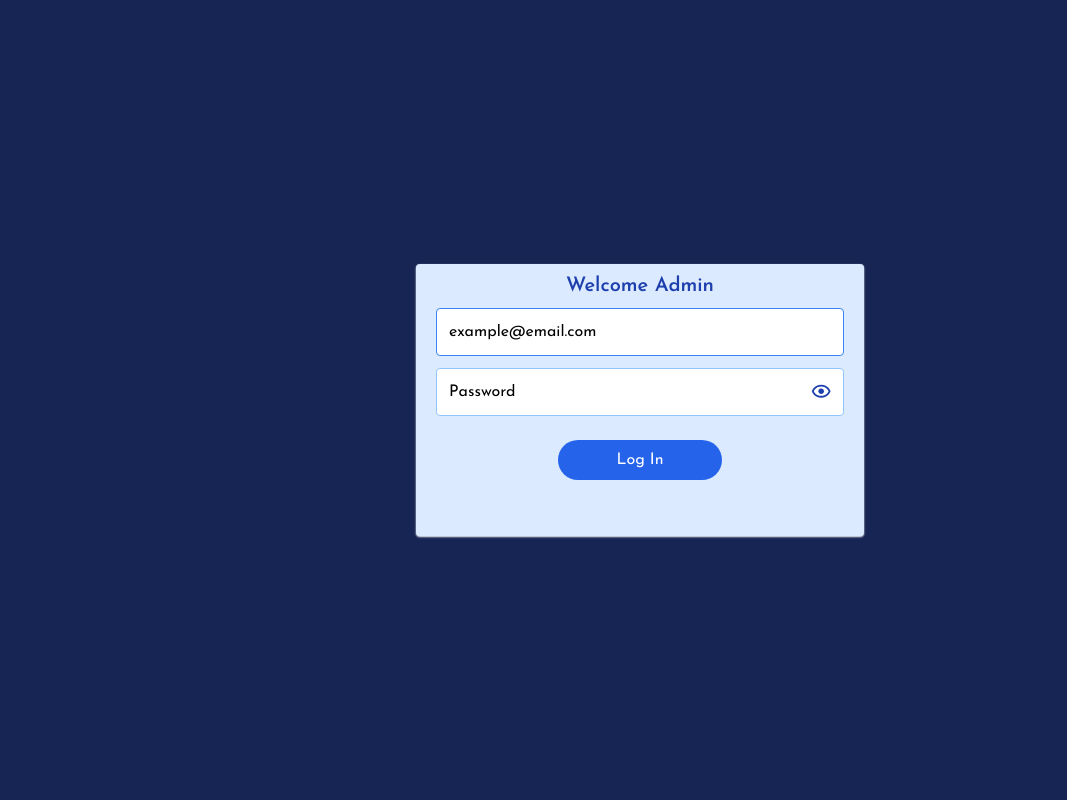
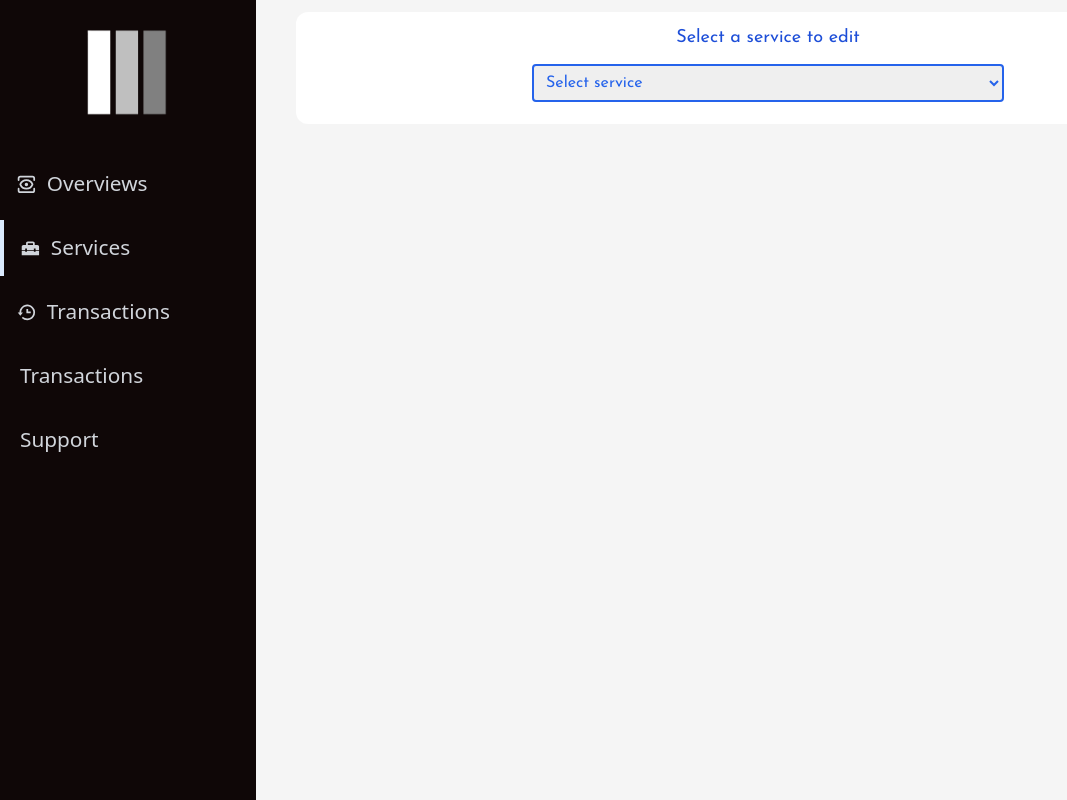
Before and after one commit to Lord-Tender/Bank-App-VTU-System-, a React (Vite) app in the folder front end/: page /admin/service in a window 1280 px wide. Before the commit this address led to /admin/login. Shown: the whole page, without its empty margins (0-1067 px from the left). Built offline with nearby package versions, Linux system fonts and the light colour scheme; no server answers.

Commit message:
Service select added

```diff
--- a/front end/src/Pages/AdminService.jsx
+++ b/front end/src/Pages/AdminService.jsx
@@ -23,7 +23,7 @@ const AdminService = () => {
             }).then((res) => {
             })
                 .catch((err) => {
-                    navigate("/admin/login")
+                    // navigate("/admin/login")
                 })
         }
         userAuth()
@@ -40,6 +40,18 @@ const AdminService = () => {
 
                 <div className='sm:w-[100%] w-[80%] px-[2.5em] sm:px-[1em] h-screen pb-10' style={{ backgroundColor: "whitesmoke", fontFamily: '"Josefin Sans", sans-serif' }}>
 
+                    {/* Select Service */}
+                    <div className='w-full bg-white h-28 my-3 rounded-xl'>
+                        <h2 className='text-center text-lg pt-3 text-blue-700'>Select a service to edit</h2>
+                        <div className='flex justify-center mt-3 '>
+                            <select name="" id="service" className='border-2 border-blue-600 rounded p-2 w-[50%]  text-blue-600 focus:outline-none'>
+                                <option value="null" className=''>Select service</option>
+                                <option value="airtime">Airtime</option>
+                                <option value="data">Data</option>
+                            </select>
+
+                        </div>
+                    </div>
                 </div>
             </section>
         </>
--- a/front end/src/Pages/AdminTransac.jsx
+++ b/front end/src/Pages/AdminTransac.jsx
@@ -24,7 +24,7 @@ const AdminTransac = () => {
             }).then((res) => {
             })
                 .catch((err) => {
-                    // navigate("/admin/login")
+                    navigate("/admin/login")
                 })
         }
         userAuth()
@@ -46,15 +46,12 @@ const AdminTransac = () => {
             let url = 'http://localhost:5000/admin/transaction/get_one'
             axios.post(url, { transactionId })
                 .then((res) => {
-                    console.log(res);
                     setresult(res.data.transactionDetail)
                     settransacType(res.data.transactionType)
                     document.getElementById('loader').style.display = 'none';
                     document.getElementById('buttonText').style.display = 'block';
                 })
                 .catch((err) => {
-                    toast.error("An error occurred")
-                    console.log(err);
                     setresult("")
                     document.getElementById('loader').style.display = 'none';
                     document.getElementById('buttonText').style.display = 'block';
@@ -67,16 +64,13 @@ const AdminTransac = () => {
         document.getElementById('loader3').style.display = 'block';
         document.getElementById('buttonText3').style.display = 'none';
         let url = 'http://localhost:5000/admin/credit_user'
-        console.log(result.transactor, result.amount.split("₦")[1]);
         axios.post(url, { userEmail: result.transactor, amount: result.amount.split("₦")[1], reason: "Refunded" })
             .then((res) => {
                 toast.success("Refund made successfully")
-                console.log(res);
                 document.getElementById('loader3').style.display = 'none';
                 document.getElementById('buttonText3').style.display = 'block';
             })
             .catch((err) => {
-                console.log(err);
                 document.getElementById('loader3').style.display = 'none';
                 document.getElementById('buttonText3').style.display = 'block';
             })
@@ -86,17 +80,14 @@ const AdminTransac = () => {
         document.getElementById('loader2').style.display = 'block';
         document.getElementById('buttonText2').style.display = 'none';
         let url = 'http://localhost:5000/admin/debit_user'
-        console.log(result.transactor, result.amount.split("₦")[1]);
         axios.post(url, { userEmail: result.transactor, amount: result.amount.split("₦")[1] })
             .then((res) => {
                 toast.success("Fund reversed successfully")
-                console.log(res);
                 document.getElementById('loader2').style.display = 'none';
                 document.getElementById('buttonText2').style.display = 'block';
             })
             .catch((err) => {
                 toast.error("An error occurred")
-                console.log(err);
                 document.getElementById('loader2').style.display = 'none';
                 document.getElementById('buttonText2').style.display = 'block';
             })
```
